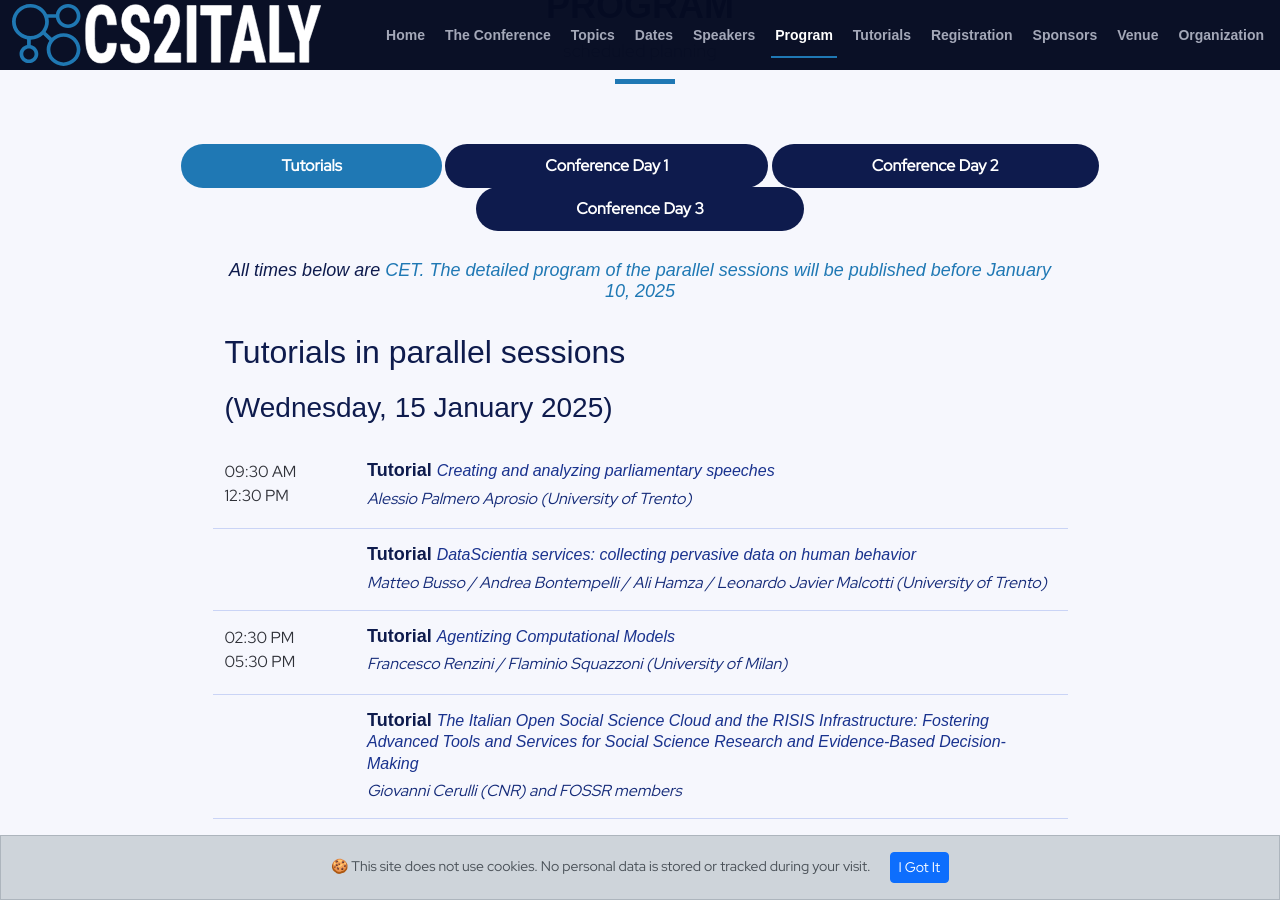
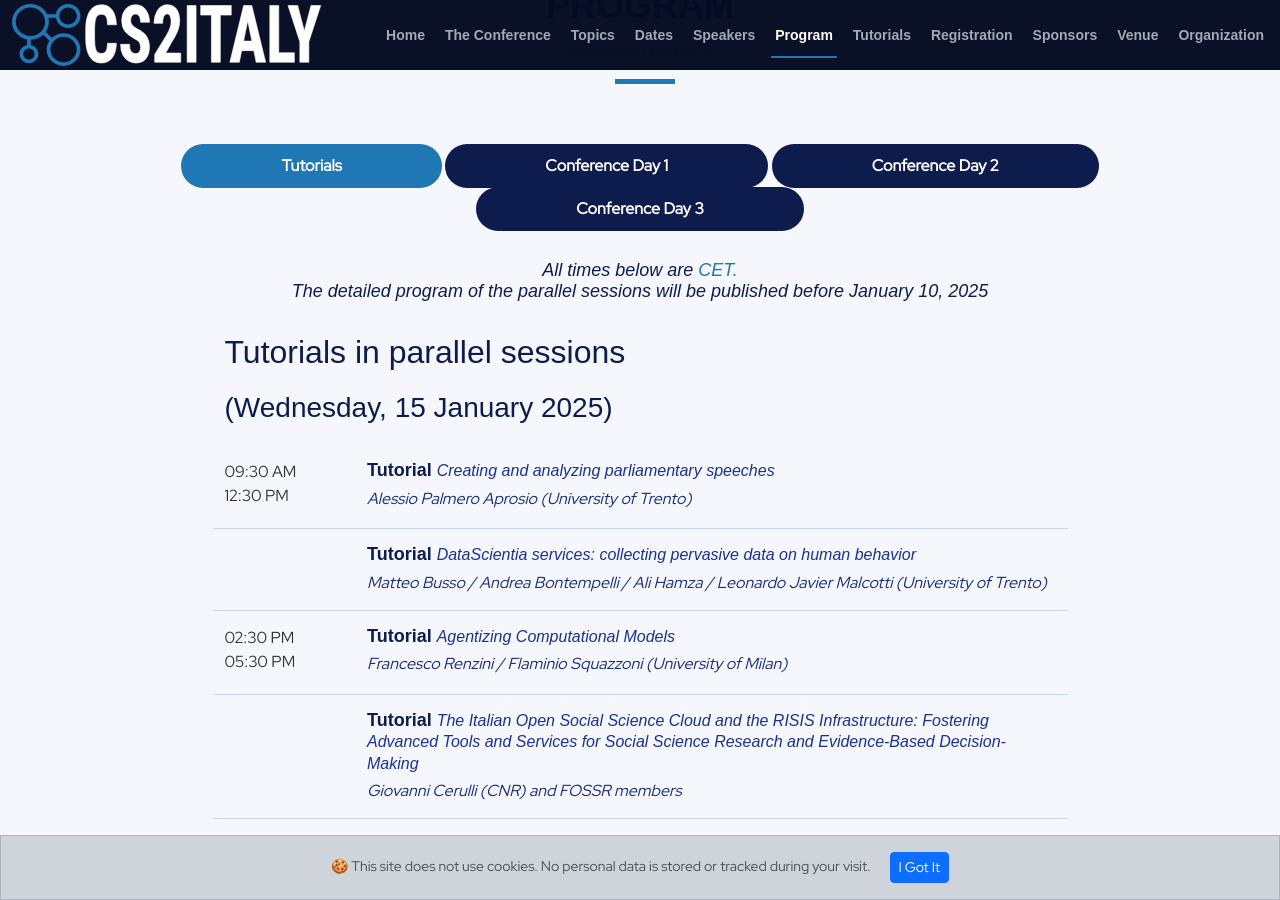
Before and after one commit to CS2Italy/conference, a Jekyll site: the page built from docs/index.md, in a window 1280 px wide and 900 px high, scrolled down 4118 px. Built offline with Jekyll 4.4.1, drawn with Linux system fonts in a browser that asks for light colours.

Commit message:
Update default.html

```diff
--- a/docs/_layouts/default.html
+++ b/docs/_layouts/default.html
@@ -209,7 +209,7 @@
           </li>
         </ul>
 
-        <h3 class="sub-heading">All times below are <a href="https://time.is/Trento">CET. </b> The detailed program of the parallel sessions will be  published before January 10, 2025</a></h3>
+        <h3 class="sub-heading">All times below are <a href="https://time.is/Trento">CET.</a> <br> The detailed program of the parallel sessions will be  published before January 10, 2025</h3>
 
         <div class="tab-content row justify-content-center" data-aos="fade-up" data-aos-delay="200">
           <!-- Schedule Day 1 -->
```
